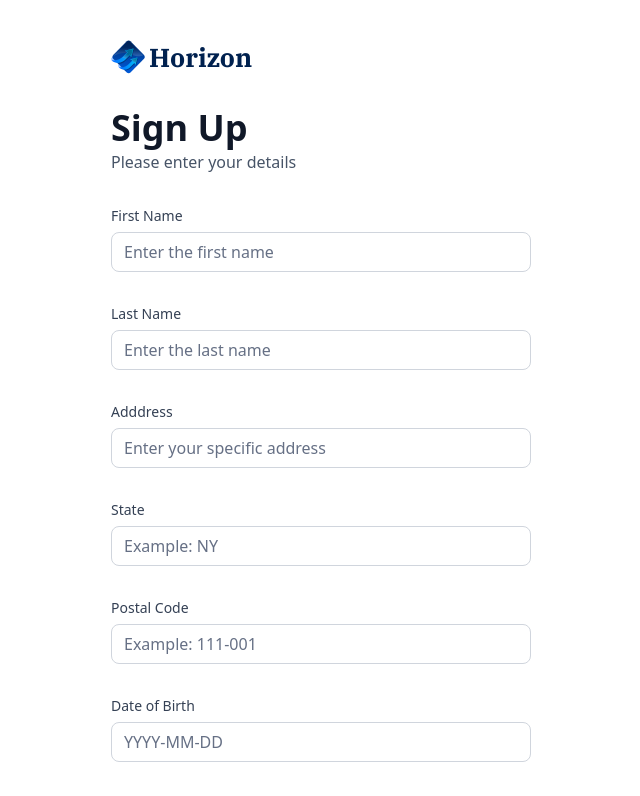
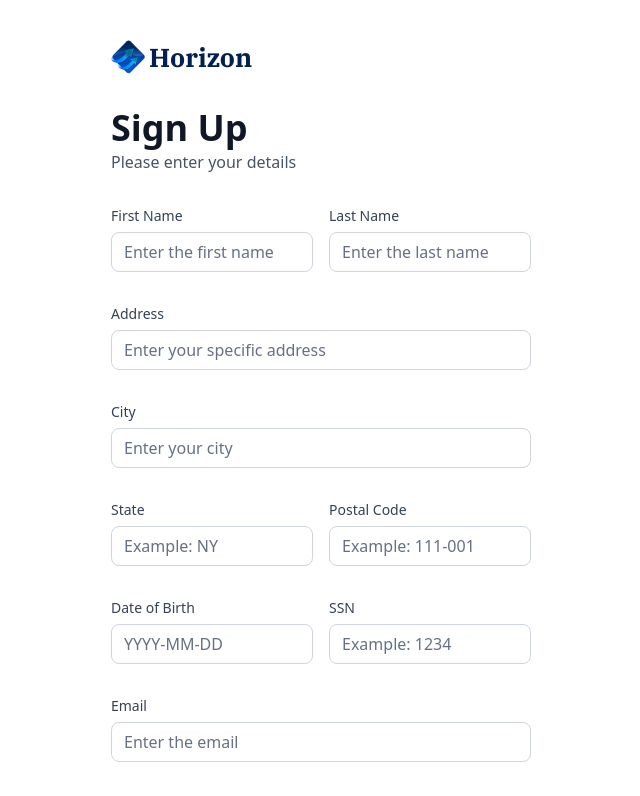
Before and after one commit to EDITH-01/bank, a Next.js app: page /sign-up in a window 1280 px wide. Shown: the top 796 px of the page, without its empty margins (319-959 px from the left). Built offline with nearby package versions, Linux system fonts and the light colour scheme.

Commit message:
2:50 works on server side

```diff
--- a/components/AuthForm.tsx
+++ b/components/AuthForm.tsx
@@ -20,17 +20,22 @@ import { Input } from "@/components/ui/input"
 import CustomInput from './ui/CustomInput'
 import { authFormSchema } from '@/lib/utils'
 import { Loader2 } from 'lucide-react'
+import SignIn from '@/app/(auth)/sign-in/page'
+import { useRouter } from 'next/navigation'
+import { signIn, signUp } from '@/lib/actions/user.actions'
 const formSchema = z.object({
     email: z.string().email(),
   })
 
 const AuthForm = ({type}:{type:string}) => {
+    const router = useRouter();
     const [user, setUser] = useState(null)
     const [isLoading, setIsLoading] = useState(false);
 
+    const formSchema = authFormSchema(type);
       // 1. Define your form.
-  const form = useForm<z.infer<typeof authFormSchema>>({
-    resolver: zodResolver(authFormSchema),
+  const form = useForm<z.infer<typeof formSchema>>({
+    resolver: zodResolver(formSchema),
     defaultValues: {
       email: "",
       password: ''
@@ -38,12 +43,30 @@ const AuthForm = ({type}:{type:string}) => {
   })
 
   // 2. Define a submit handler.
-  function onSubmit(values: z.infer<typeof authFormSchema>) {
+ const onSubmit = async(data: z.infer<typeof formSchema>) =>{
     // Do something with the form values.
     // ✅ This will be type-safe and validated.
-    setIsLoading(true)
-    console.log(values)
+    setIsLoading(true);
+    try{//Sign up with Appwrite & create plaid token
+      if(type ==='sign-up'){
+         const newUser = await signUp(data);
+        setUser(newUser);
+      }
+
+      if(type ==='sign-in'){
+        const response = await signIn({
+        email: data.email,
+        password: data.password,
+       })
+       if(response) router.push('/')
+      }
+
+    }catch(error){
+      console.log(error);
+    }finally{
       setIsLoading(false);
+    }
+
   }
   return (
     <section className='auth-form'>
@@ -85,41 +108,36 @@ const AuthForm = ({type}:{type:string}) => {
       <form onSubmit={form.handleSubmit(onSubmit)} className="space-y-8">
         {type === 'sign-up' && (
           <>
-                <CustomInput
-                control={form.control}
-                name="firstname"
-                label="First Name"
+               <div className='flex gap-4'>
+                  <CustomInput control={form.control}
+                  name="firstname" label="First Name"
                   placeholder="Enter the first name"/>
-                <CustomInput
-                control={form.control}
-                name="lastname"
-                label="Last Name"
+                  <CustomInput control={form.control}
+                  name="lastname" label="Last Name"
                   placeholder="Enter the last name"/>
-                <CustomInput
-                control={form.control}
-                name="address"
-                label="Adddress"
+                </div>
+                <CustomInput control={form.control}
+                name="address" label="Address"
                 placeholder="Enter your specific address"/>
-                <CustomInput
-                control={form.control}
-                name="state"
-                label="State"
+                <CustomInput control={form.control}
+                name="city" label="City"
+                placeholder="Enter your city"/>
+                <div className='flex gap-4'>
+                  <CustomInput control={form.control}
+                  name="state" label="State"
                   placeholder="Example: NY"/>
-                <CustomInput
-                control={form.control}
-                name="postalCode"
-                label="Postal Code"
+                  <CustomInput control={form.control}
+                  name="postalCode" label="Postal Code"
                   placeholder="Example: 111-001"/>
-                <CustomInput
-                control={form.control}
-                name="dateofbirth"
-                label="Date of Birth"
+                </div>
+                <div className="flex gap-4">
+                  <CustomInput  control={form.control}
+                  name="dateofbirth" label="Date of Birth"
                   placeholder="YYYY-MM-DD"/>
-                  <CustomInput
-                control={form.control}
-                name="ssn"
-                label="SSN"
+                  <CustomInput  control={form.control}
+                  name="ssn"   label="SSN"
                   placeholder="Example: 1234"/>
+                </div>
           </>
         )}
         <CustomInput
--- a/components/ui/CustomInput.tsx
+++ b/components/ui/CustomInput.tsx
@@ -4,12 +4,11 @@ import { Input } from "@/components/ui/input"
 import { Control, FieldPath } from 'react-hook-form'
 import { z } from "zod"
 import { authFormSchema } from '@/lib/utils'
-const formSchema = z.object({
-  email: z.string().email(),
-})
+const formSchema = authFormSchema('sign-up');
+
 interface CustomInput{
-   control: Control<z.infer<typeof authFormSchema>>,
-   name: FieldPath<z.infer<typeof authFormSchema>>,
+   control: Control<z.infer<typeof formSchema>>,
+   name: FieldPath<z.infer<typeof formSchema>>,
    label: string,
    placeholder: string
 }
--- /dev/null
+++ b/lib/actions/user.actions.ts
@@ -0,0 +1,17 @@
+'use server';
+
+export const signIn = async () =>{
+    try{
+
+    } catch(error){
+        console.error('Error',error);
+    }
+}
+
+export const signUp = async (userData: SignUpParams) =>{
+    try{
+    //create user account
+    } catch(error){
+        console.error('Error',error);
+    }
+}
--- a/lib/utils.ts
+++ b/lib/utils.ts
@@ -200,11 +200,12 @@ export const getTransactionStatus = (date: Date) => {
   firstname:type === 'sign-in'? z.string().optional():z.string().min(3),
   lastname:type === 'sign-in'? z.string().optional():z.string().min(3),
   address:type === 'sign-in'? z.string().optional():z.string().max(50),
+  city:type==='sign-in'?z.string().optional():z.string().max(50),
   state:type === 'sign-in'? z.string().optional():z.string().max(3).min(3),
   postalCode:type === 'sign-in'? z.string().optional():z.string().min(3).max(6),
   dateofbirth:type === 'sign-in'? z.string().optional():z.string().min(3),
   ssn:type === 'sign-in'? z.string().optional():z.string().min(3),
-  //
+  //bothk
   email: z.string().email(),
   password: z.string().min(8),
 })
```
Also changed, not shown: 2 other files (tests, documents, lock files or other folders). Lines whose indentation alone changed are shown as unchanged.
